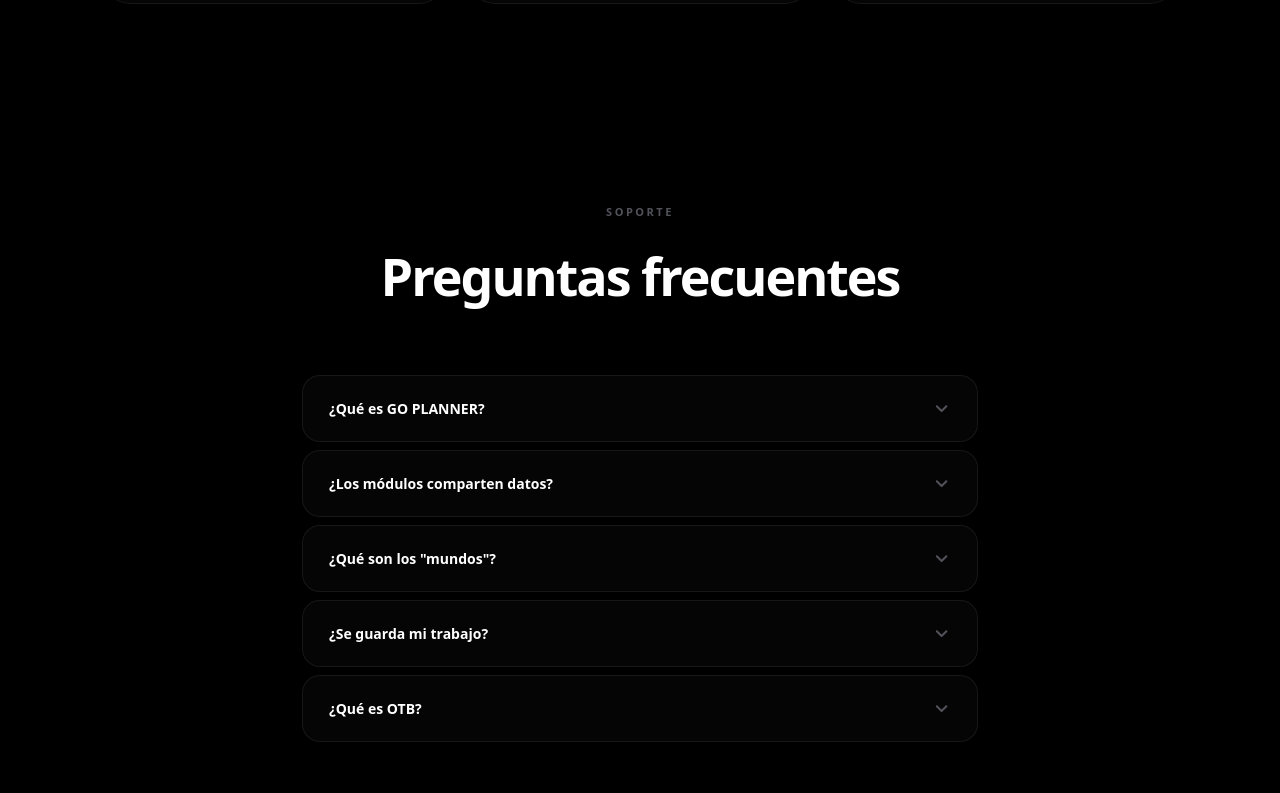
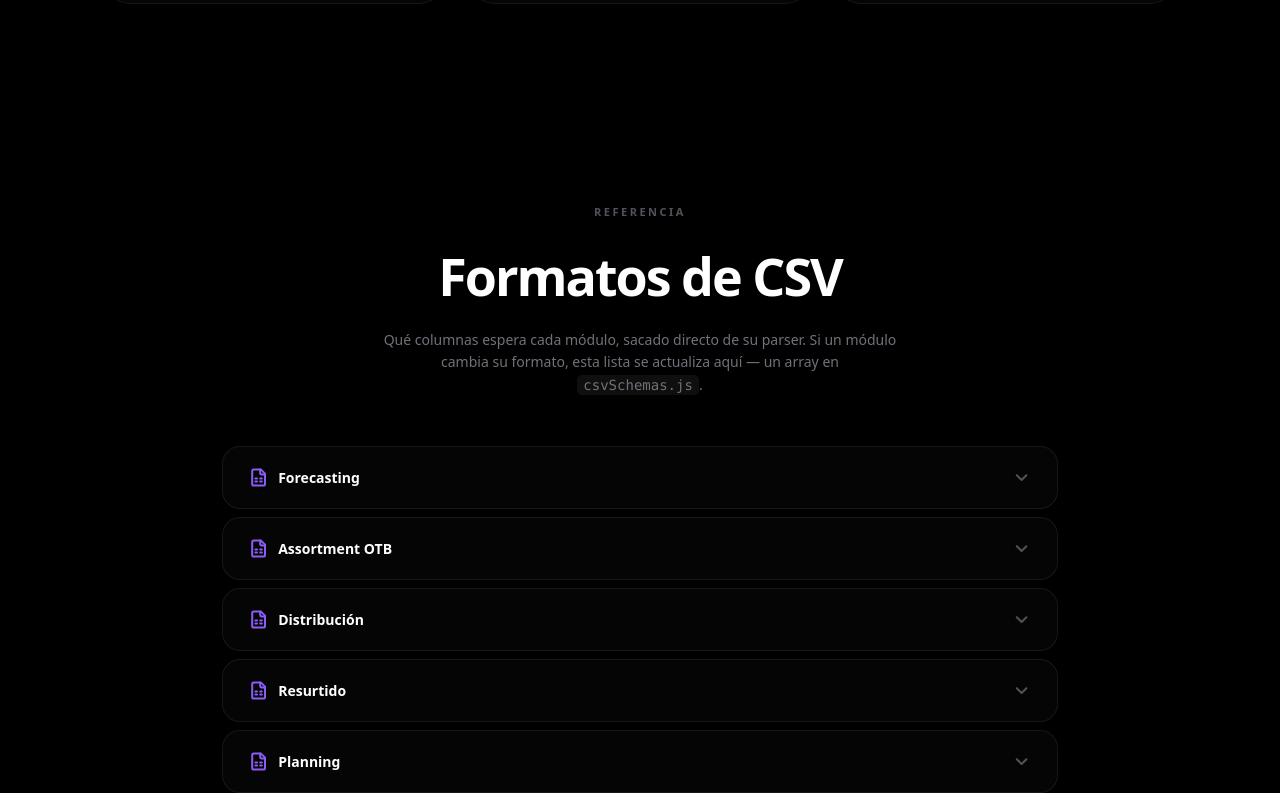
Before and after one commit to Guillermo-8a/GO-PLANNER, a React (Vite) app: page /about in a window 1280 px wide. Shown: the part 1733-2526 px from the top of the page. Built offline with nearby package versions, Linux system fonts and the light colour scheme.

Commit message:
Add CSVFormatsSection to AboutPage

```diff
--- a/src/AboutPage.jsx
+++ b/src/AboutPage.jsx
@@ -644,6 +644,7 @@ export default function AboutPage() {
         <NavBar navigate={navigate} />
         <Hero navigate={navigate} />
         <WorldsSection />
+        <CSVFormatsSection />
         <FAQSection />
         <CTASection navigate={navigate} />
         <Footer navigate={navigate} />
```
